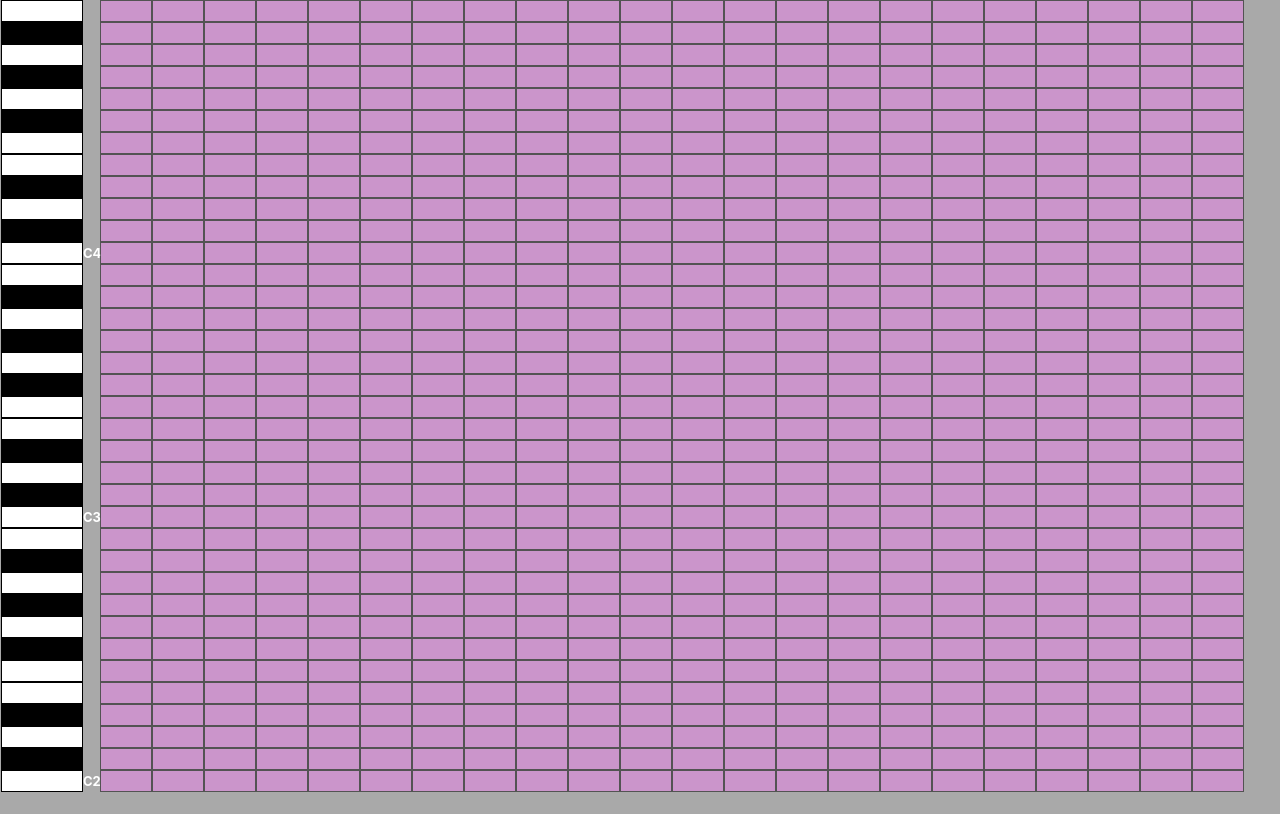
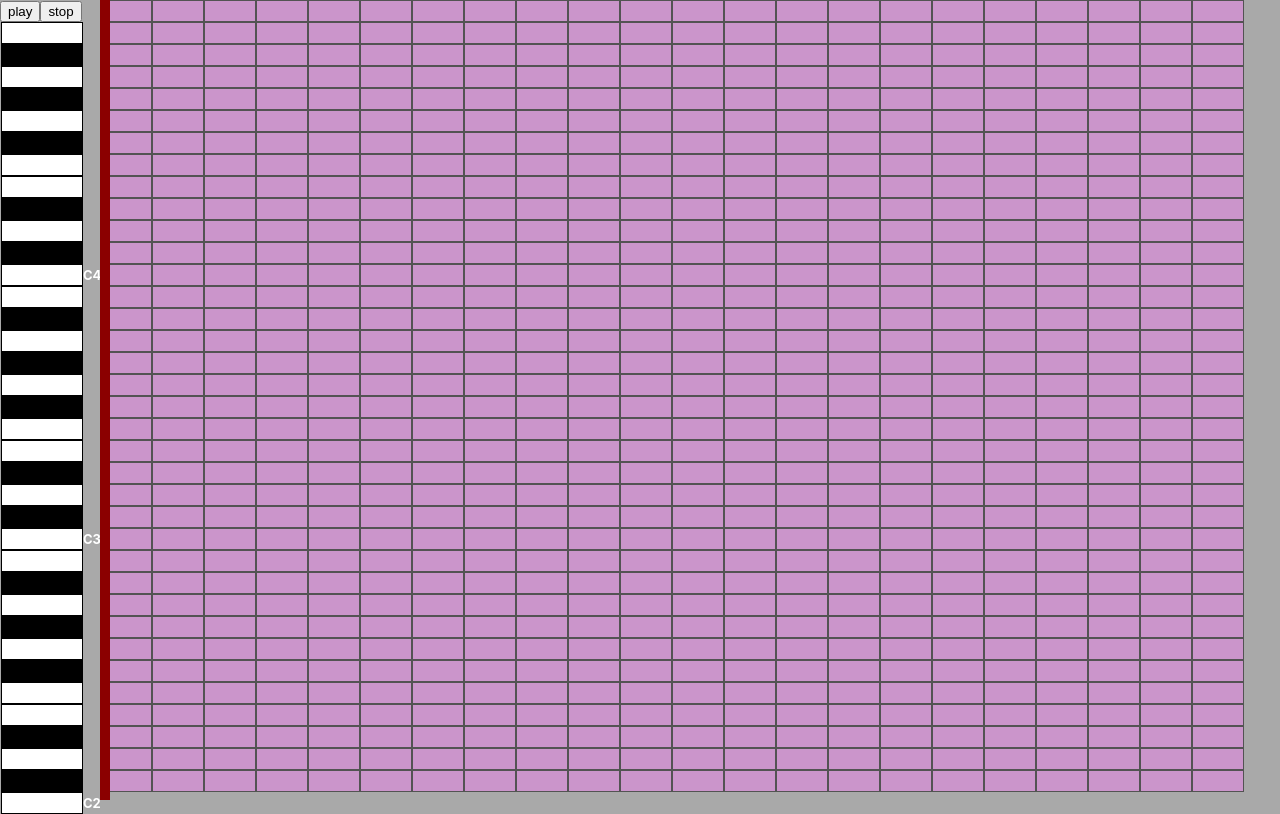
Before and after one commit to lbbttujj/graduate-work, a React (Create React App) app: page / in a window 1280 px wide. Built offline with nearby package versions, Linux system fonts and the light colour scheme; the HTML template or start-up script is replaced by a standard one.

Commit message:
lineMove

```diff
--- a/src/components/Sequencer/Sequencer.js
+++ b/src/components/Sequencer/Sequencer.js
@@ -1,16 +1,47 @@
 import React, {Component } from "react";
 import Keys from "../keys/Keys";
 import Timeline from "../timeline/Timeline";
+import PlayLine from "../playLine/PlayLine";
+import ButtonTimeLine from "../buttonsTimeLine/ButtonTimeLine";
 export default class Sequencer extends Component{
     constructor(){
         super()
+        this.state = {
+            currentNote:'',
+            play:false
+        }
+        this.changeNote = this.changeNote.bind(this)
+        this.changePlay=this.changePlay.bind(this)
+    }
+
+    componentDidUpdate(){
+        // debugger
+    }
+
+    changePlay=()=>{
+        this.state.play ?
+        this.setState({play:false}):
+        this.setState({play:true})
+    }
+
+
+    changeNote(note){
+            this.setState({currentNote:note})
     }
     render(){
         return(
             <>
             <div className="mainStageSequencer">
-                <Keys/>
+                <ButtonTimeLine
+                changePlay = {this.changePlay}
+                />
+                <Keys
+                changeNote = {this.changeNote}
+                />
                 <Timeline/>
+                <PlayLine
+                play = {this.state.play}
+                />
             </div>
             </>
         )
--- /dev/null
+++ b/src/components/buttonsTimeLine/ButtonTimeLine.js
@@ -0,0 +1,29 @@
+import React,{Component} from "react"
+import './style.css'
+export default class ButtonTimeLine extends Component{
+	constructor(props){
+		super()
+		// this.state={
+
+		// }
+		this.playMusic=this.playMusic.bind(this)
+	}
+
+	playMusic = ()=>{
+		this.props.changePlay()
+	}
+
+
+	render(){
+		return(
+			<>
+			<div className='TopButtons'>
+				<div className='playButton'>
+					<button onClick={this.playMusic}>play</button>
+					<button onClick={this.playMusic}>stop</button>
+				</div>
+			</div>
+			</>
+		)
+	}
+}
--- a/src/components/keys/Keys.js
+++ b/src/components/keys/Keys.js
@@ -3,7 +3,7 @@ import dataKey from '../../data/keys.json'
 import * as Tone from 'tone'
 import './style.css'
 export default class Keys extends Component{
-    constructor(){
+    constructor(props){
         super()
         this.state={
             countKeys:64,
@@ -27,7 +27,9 @@ export default class Keys extends Component{
     pressKeyDown = (oEvent)=>{
         oEvent.currentTarget.style.backgroundColor="#0437F2"
         const synth = new Tone.Synth().toDestination();
-        synth.triggerAttackRelease(oEvent.currentTarget.dataset.note, "8n");
+        let note = oEvent.currentTarget.dataset.note
+        synth.triggerAttackRelease(note, "8n");
+        this.props.changeNote(note)
     }
 
     pressKey=(oEvent)=>{
--- /dev/null
+++ b/src/components/playLine/PlayLine.js
@@ -0,0 +1,51 @@
+import React,{Component} from "react";
+import { Draw } from "tone";
+import  './style.css'
+export default class PlayLine extends Component{
+    constructor(props){
+        super()
+        this.state={
+            // play:props.play
+        }
+        // this.animateMove=this.animateMove.bind(this);
+        // this.customDraw=this.customDraw.bind(this);
+
+    }
+
+    componentDidUpdate(){
+        debugger
+    }
+
+
+
+
+
+    render(){
+
+
+            if(this.props.play){
+                let start = Date.now()
+                 setInterval(() => {
+                    let timePassed = Date.now()-start
+                    if (timePassed >= 4000) {
+                        clearInterval(timer); // закончить анимацию через 2 секунды
+                        return;
+                      }
+                    customDraw(timePassed)
+                }, 1);
+            }
+
+       const customDraw=(timePassed)=> {
+         document.getElementsByClassName('line')[0].style.left = 100 + timePassed / 15 + 'px'
+              }
+
+
+        return(
+            <>
+            <div className="line">
+
+            </div>
+            </>
+        )
+    }
+}
--- /dev/null
+++ b/src/components/playLine/style.css
@@ -0,0 +1,8 @@
+.line{
+    position: absolute;
+    top: 0;
+    left: 100px;
+    width: 10px;
+    height: 800px;
+    background-color: darkred;
+}
--- a/src/components/timeline/Timeline.js
+++ b/src/components/timeline/Timeline.js
@@ -3,7 +3,7 @@ import dataKey from '../../data/keys.json'
 import * as Tone from 'tone'
 import './style.css'
 export default class Timeline extends Component{
-    constructor(){
+    constructor(props){
         super()
         this.state={
             data:dataKey
@@ -13,6 +13,7 @@ export default class Timeline extends Component{
         function createTimline(data){
             const items =[]
             for(let i=0; i<36; i++){
+
                 items.push(createItems(data[i].note))
             }
 
@@ -37,7 +38,6 @@ export default class Timeline extends Component{
 
     function playNote(items){
         let note = items.currentTarget.dataset.note;
-        debugger
         const synth = new Tone.Synth().toDestination();
         synth.triggerAttackRelease(note, "8n");
 
```
Also changed, not shown: src/components/buttonsTimeLine/style.css (added).
